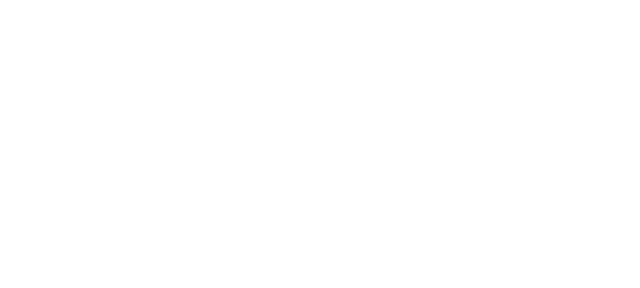
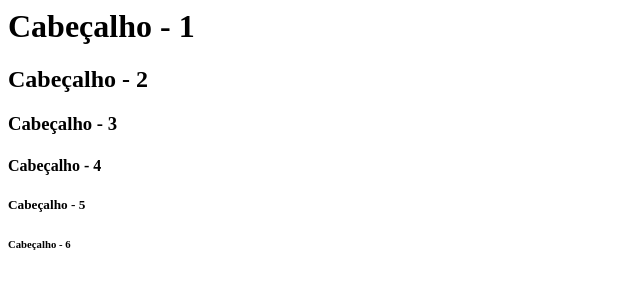
Before and after one commit to victoraugustogfavaro/projeto-inicial, a plain HTML site: page index.html in a window 1280 px wide. Shown: the whole page, without its empty margins (0-640 px from the left). Drawn offline with Linux system fonts and the light colour scheme.

Commit message:
Estrutura básica HTML.

```diff
--- a/index.html
+++ b/index.html
@@ -1 +1,17 @@
- <!DOCYTPE html> <!-- Esse é o DTD do HTML 5. -->
+<!DOCYTPE html> <!-- Esse é o DTD do HTML 5. -->
+
+<html lang="pt-br">
+  <head>
+	<meta charset = "UTF-8"/>
+	<meta name= "viewport" content="width=device-width,initial-scale=1.0"/>
+	<title>Exemplo HTML</title>
+  </head>
+  <body>
+	<h1>Cabeçalho - 1<h1>
+	<h2>Cabeçalho - 2<h2>
+	<h3>Cabeçalho - 3<h3>
+	<h4>Cabeçalho - 4<h4>
+	<h5>Cabeçalho - 5<h5>
+	<h6>Cabeçalho - 6<h6>
+  </body>
+</html>
```
